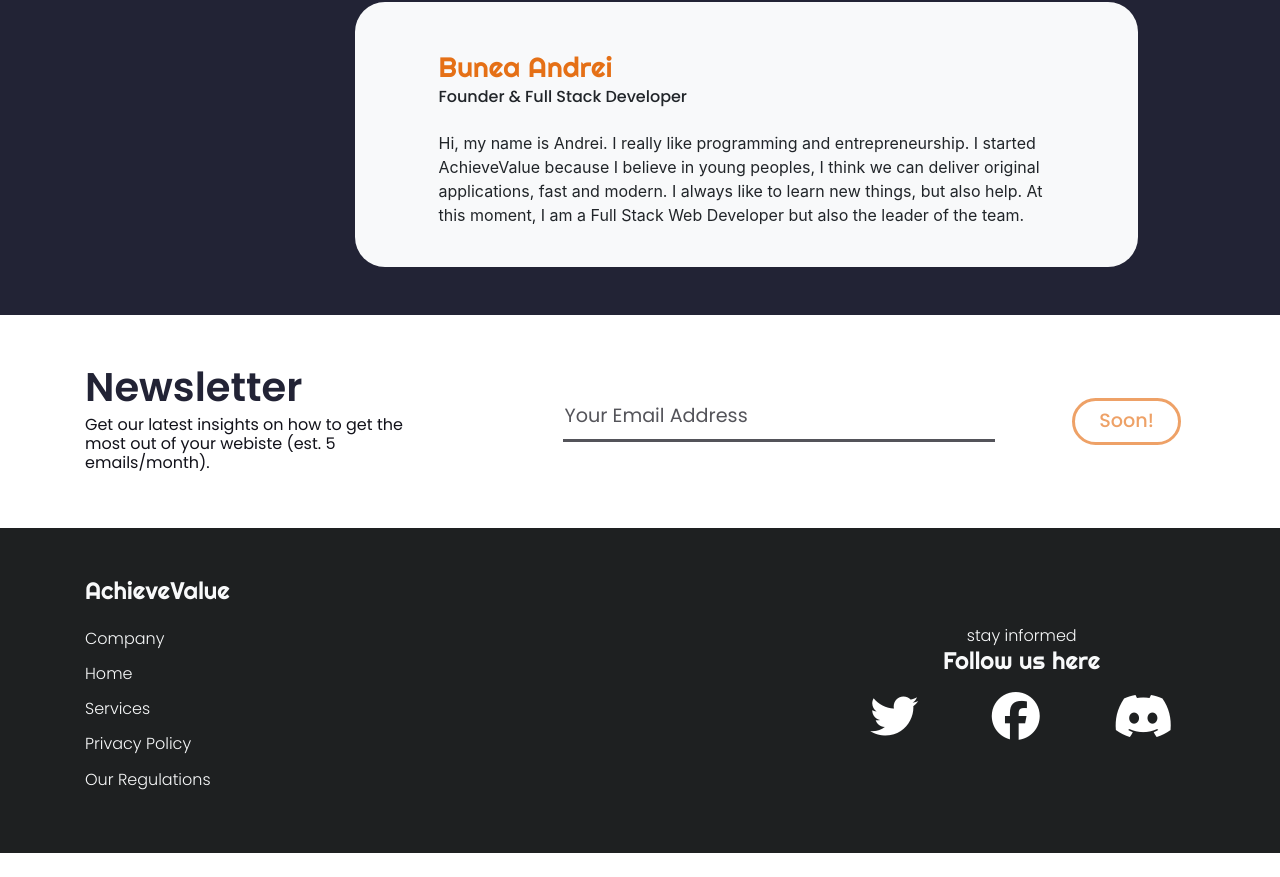
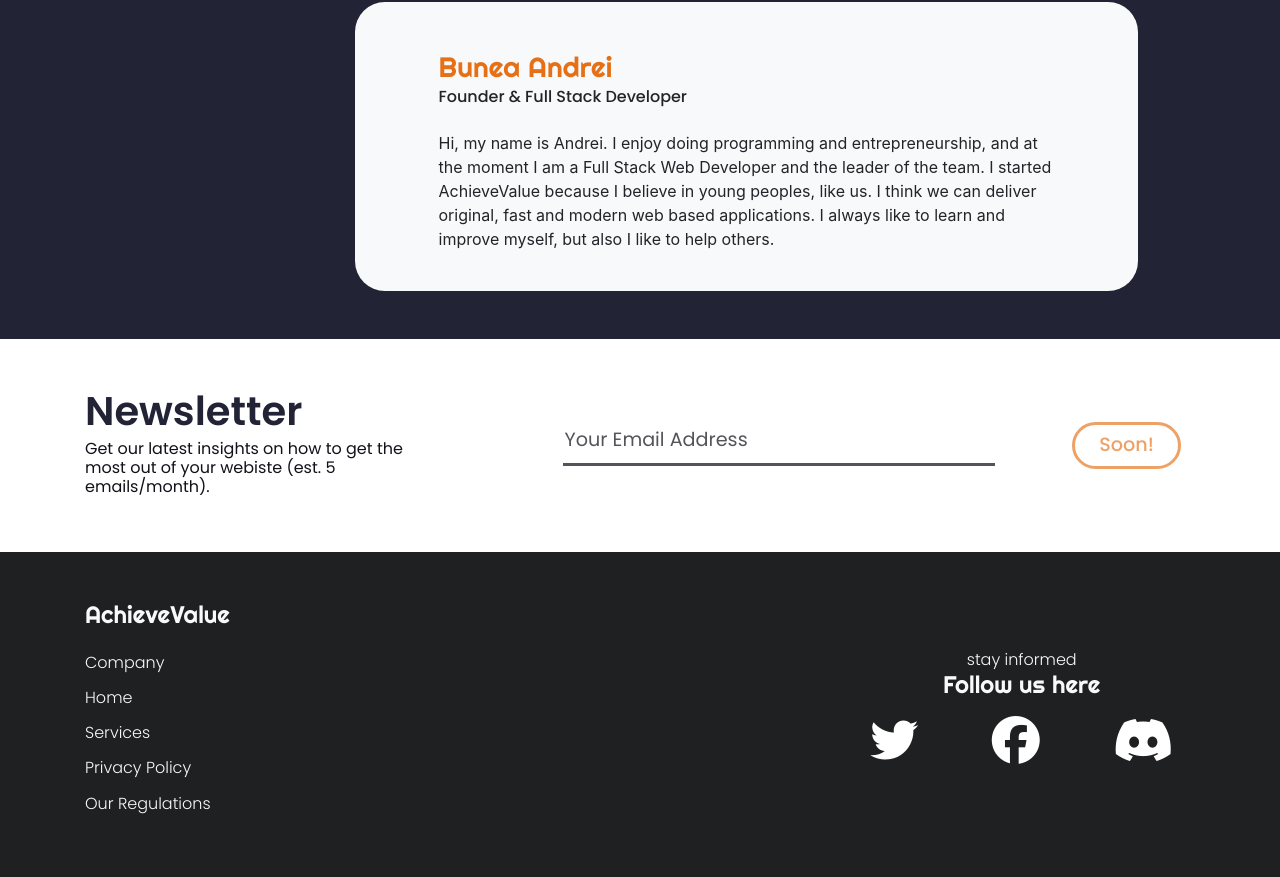
Before and after one commit to AchieveValue/portofolio-frontend, a React (Create React App) app in the folder client/: page /about in a window 1280 px wide. Shown: the part 1400-2277 px from the top of the page. Before the commit the page ends 2253 px from the top, so only its background shows below. Built offline with nearby package versions, Linux system fonts and the light colour scheme.

Commit message:
Content change

```diff
--- a/client/src/Components/About.js
+++ b/client/src/Components/About.js
@@ -16,7 +16,7 @@ const About = () => {
             id: 0,
             nume: 'Bunea Andrei',
             pozitie: 'Founder & Full Stack Developer',
-            descriere: `Hi, my name is Andrei. I really like programming and entrepreneurship. I started AchieveValue because I believe in young peoples, I think we can deliver original applications, fast and modern. I always like to learn new things, but also help. At this moment, I am a Full Stack Web Developer but also the leader of the team.`
+            descriere: `Hi, my name is Andrei. I enjoy doing programming and entrepreneurship, and at the moment I am a Full Stack Web Developer and the leader of the team. I started AchieveValue because I believe in young peoples, like us. I think we can deliver original, fast and modern web based applications. I always like to learn and improve myself, but also I like to help others.`
         },
         {
             animate: useAnimation(),
```
